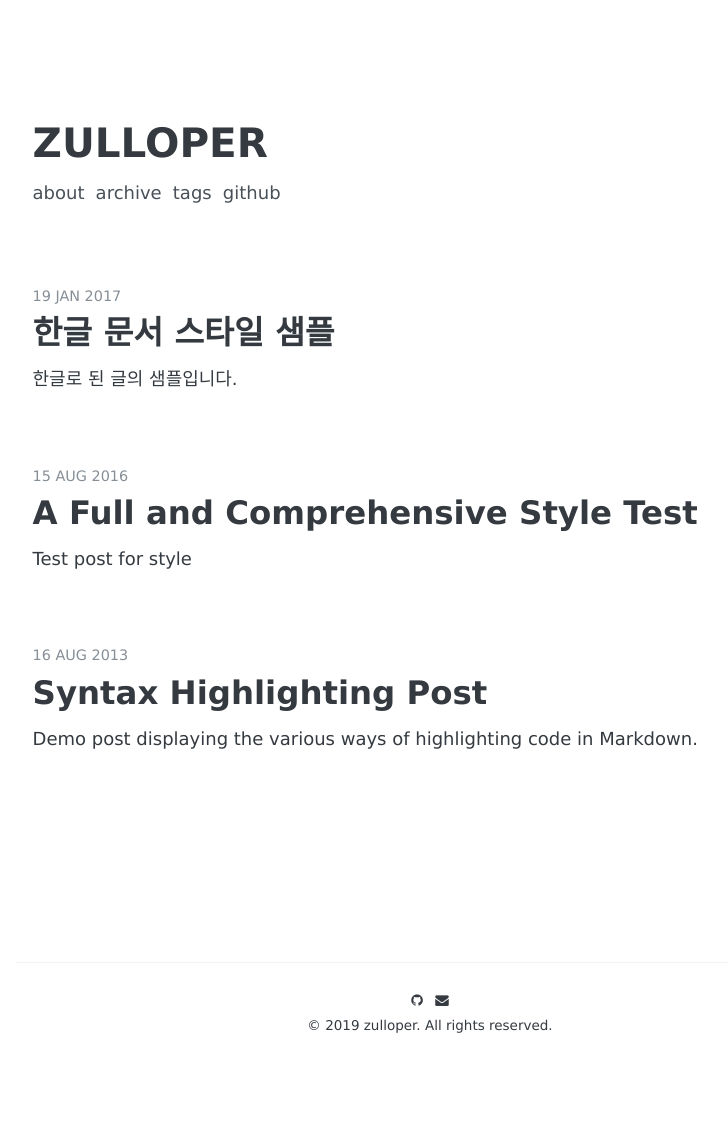
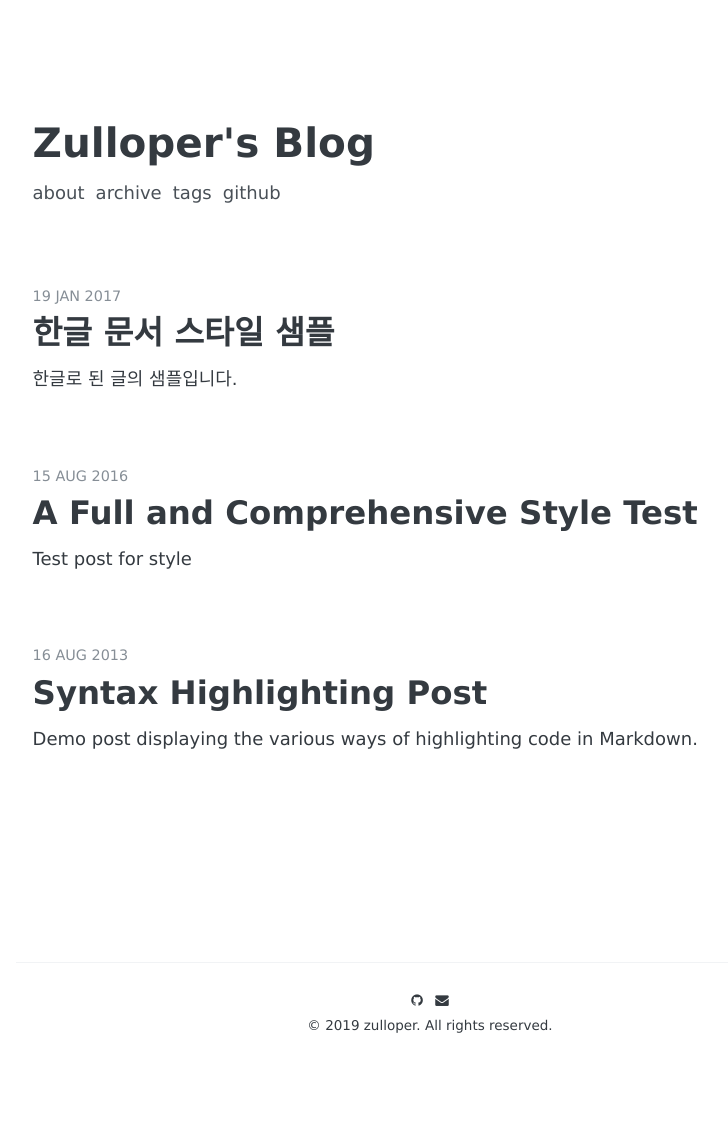
Before and after one commit to zulloper/zulloper.github.io, a Jekyll site: the page built from index.html, in a window 1280 px wide. Shown: the whole page, without its empty margins (210-938 px from the left). Built offline with Jekyll 4.4.1, drawn with Linux system fonts in a browser that asks for light colours; some web fonts are replaced; the list of posts is cut into pages by our own code.

Commit message:
[Conf] 이름 수정

```diff
--- a/_config.yml
+++ b/_config.yml
@@ -3,7 +3,7 @@
 # # # # # # # # # # # # #
 
 # Basic
-name:               "ZULLOPER"
+name:               "Zulloper's Blog"
 
 author:
   #facebook:         ''
@@ -37,7 +37,7 @@ disqus:
 # URL
 url:                "https://zulloper.github.io" # the base hostname & protocol for your site
 # url:                "http://localhost:4000" # use this url when you develop
-baseurl:            "" # the subpath of your site, e.g. /blog
+baseurl:            ""
 
 
 # http://en.wikipedia.org/wiki/List_of_tz_database_time_zones
```
